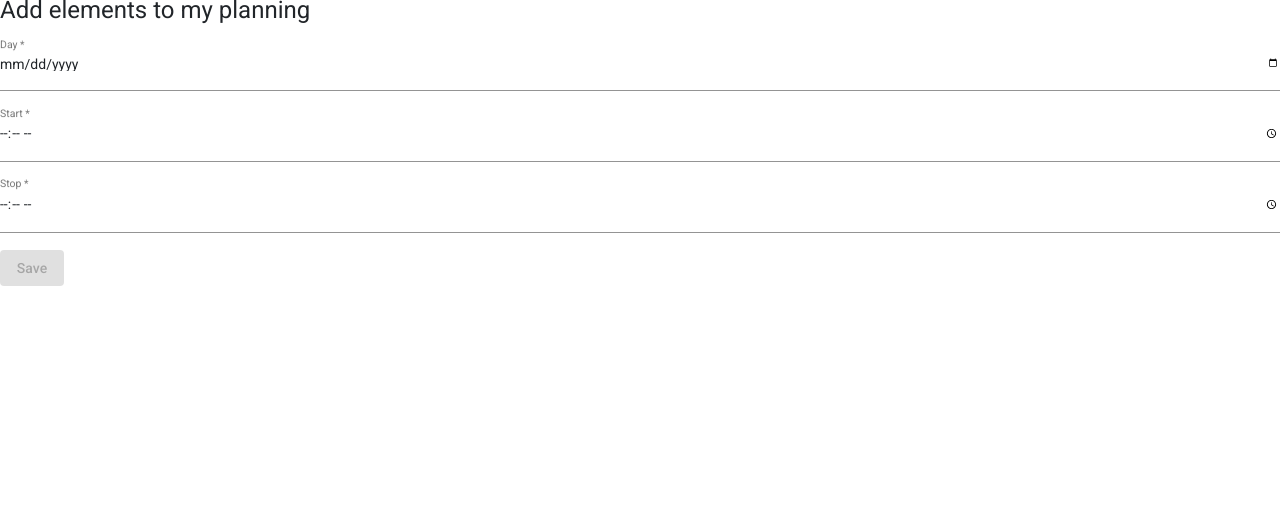
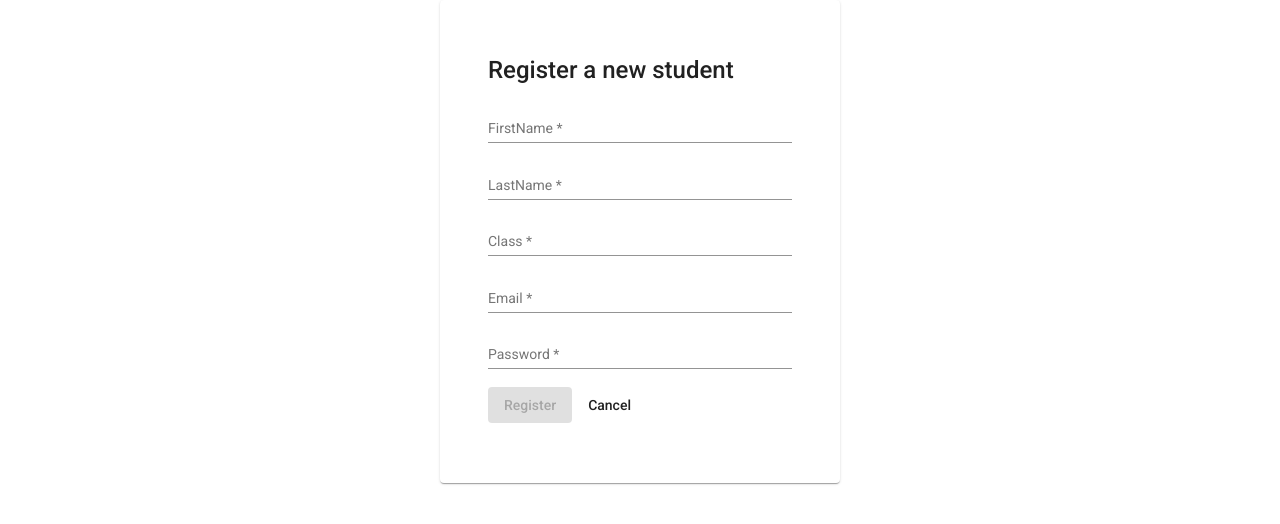
Before and after one commit to yoan-theophile/wsplanFrontend, an Angular app: page /register in a window 1280 px wide. Before the commit this address led to /. Shown: the top 524 px of the page. Built offline with nearby package versions, Linux system fonts and the light colour scheme.

Commit message:
Added RegisterComponent.

```diff
--- a/src/app/app-routing.module.ts
+++ b/src/app/app-routing.module.ts
@@ -2,11 +2,13 @@ import { NgModule } from '@angular/core';
 import { RouterModule, Routes } from '@angular/router';
 import { HomeComponent } from './components/home/home.component';
 import { LoginComponent } from './components/login/login.component';
+import { RegisterComponent } from './components/register/register.component';
 
 const routes: Routes = [
   // TODO: ADD AUTH GUARD TO THE HOME COMPONENT
   { path: '', component: HomeComponent },
   { path: 'login', component: LoginComponent },
+  { path: 'register', component: RegisterComponent },
 
   // otherwise redirect to home
   { path: '**', redirectTo: '' }
--- a/src/app/app.module.ts
+++ b/src/app/app.module.ts
@@ -30,6 +30,7 @@ import { PlanningTableOverviewComponent } from './components/shared/planning-tab
 import { HttpHeaderInterceptor } from './interceptors/http-headers.interceptor';
 import { HttpErrorsInterceptor } from './interceptors/http-errors.interceptor';
 import { AddWorkingHourFormComponent } from './components/shared/add-working-hour-form/add-working-hour-form.component';
+import { RegisterComponent } from './components/register/register.component';
 
 
 @NgModule({
@@ -40,7 +41,8 @@ import { AddWorkingHourFormComponent } from './components/shared/add-working-hou
     FooterComponent,
     HomeComponent,
     PlanningTableOverviewComponent,
-    AddWorkingHourFormComponent
+    AddWorkingHourFormComponent,
+    RegisterComponent
   ],
   imports: [
     BrowserModule,
--- /dev/null
+++ b/src/app/components/register/register.component.html
@@ -0,0 +1,29 @@
+<mat-card class="register-card">
+    <mat-card-title style="margin-bottom: 24px;">Register a new student</mat-card-title>
+    <mat-card-content>
+        <form [formGroup]="registerForm" action="" (ngSubmit)="onSubmit()">
+            <mat-form-field appearance="legacy">
+                <mat-label>FirstName</mat-label>
+                <input type="text" formControlName="firstName" matInput placeholder="Enter firstName">
+            </mat-form-field>
+            <mat-form-field appearance="legacy">
+                <mat-label>LastName</mat-label>
+                <input type="text" formControlName="lastName" matInput placeholder="Enter lastName">
+            </mat-form-field>
+            <mat-form-field appearance="legacy">
+                <mat-label>Class</mat-label>
+                <input type="text" formControlName="class" matInput placeholder="Enter class">
+            </mat-form-field>
+            <mat-form-field appearance="legacy">
+                <mat-label>Email</mat-label>
+                <input type="email" formControlName="email" matInput placeholder="Enter email">
+            </mat-form-field>
+            <mat-form-field appearance="legacy">
+                <mat-label>Password</mat-label>
+                <input type="password" formControlName="password" matInput placeholder="Enter password">
+            </mat-form-field>
+            <button mat-raised-button type="submit" color="primary" [disabled]="!registerForm.valid">Register</button>
+            <a mat-button routerLink="/">Cancel</a>
+        </form>
+    </mat-card-content>
+</mat-card>
--- /dev/null
+++ b/src/app/components/register/register.component.scss
@@ -0,0 +1,12 @@
+.register-card {
+    max-width: 400px;
+    margin: 0 auto;
+    padding-inline: 48px;
+    padding-top: 60px;
+    padding-bottom: 60px;
+
+}
+
+.mat-form-field {
+    width: 100%;
+}
--- /dev/null
+++ b/src/app/components/register/register.component.ts
@@ -0,0 +1,25 @@
+import { Component, OnInit } from '@angular/core';
+import { FormBuilder, FormGroup, Validators } from '@angular/forms';
+
+@Component({
+  selector: 'app-register',
+  templateUrl: './register.component.html',
+  styleUrls: ['./register.component.scss'],
+})
+export class RegisterComponent implements OnInit {
+  registerForm!: FormGroup;
+  constructor(private formBuilder: FormBuilder) {}
+
+  ngOnInit(): void {
+    this.registerForm = this.formBuilder.group({
+      firstName: ['', Validators.required],
+      lastName: ['', Validators.required],
+      class: ['', Validators.required],
+      email: ['', Validators.required],
+      password: ['', Validators.required],
+    });
+  }
+  onSubmit() {
+    console.log(this.registerForm.value);
+  }
+}
```
Also changed, not shown: 1 other file (tests, documents, lock files or other folders).
